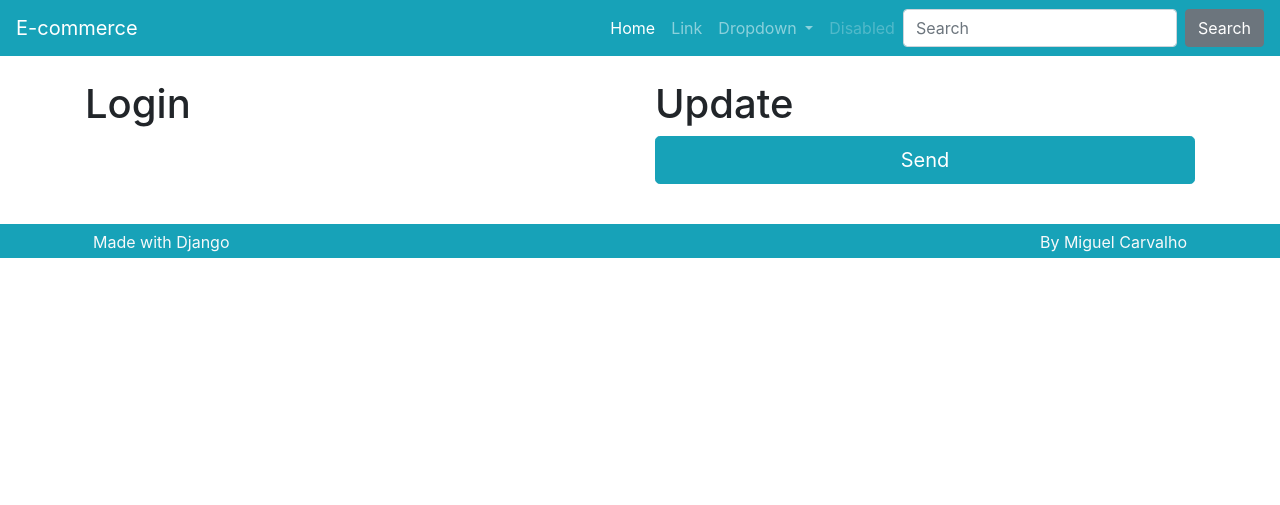
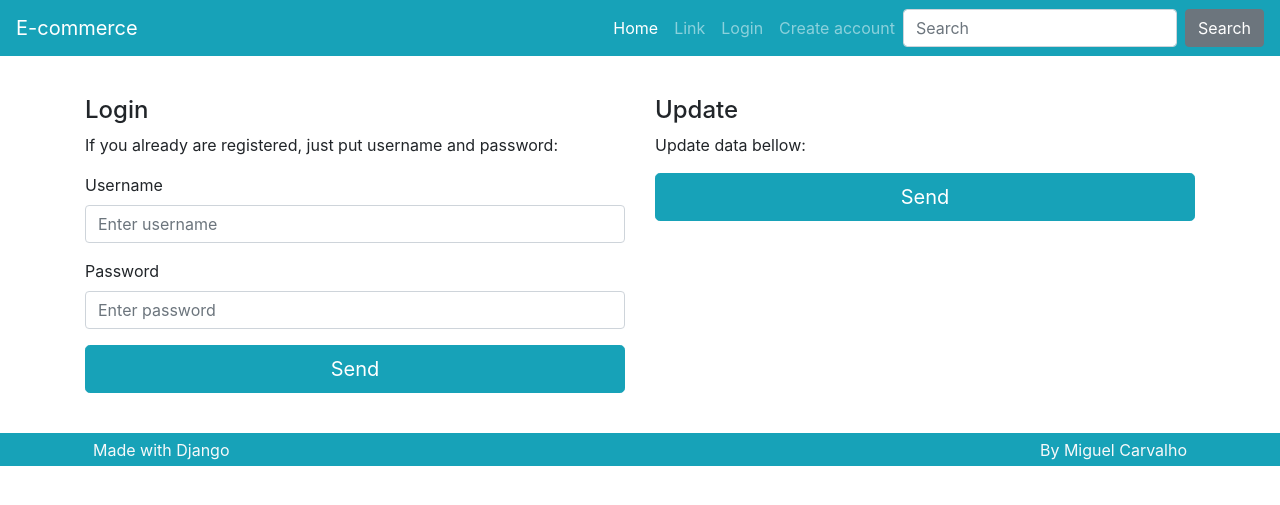
Before and after one commit to CR7sewey/ecommerce-django, a Django app: template profiles/templates/profiles/update.html in a window 1280 px wide. Shown: the top 505 px of the page. Run offline with Django 5.2, Linux system fonts and the light colour scheme; the template is opened without the code that fills it, so the values that code supplies are empty; some libraries are stand-ins or nearby versions.

Commit message:
Login and Logout

```diff
--- a/profiles/templates/profiles/create.html
+++ b/profiles/templates/profiles/create.html
@@ -4,13 +4,32 @@
 {% block content %}
 <div class="row">
     {% if not request.user.is_authenticated %}
-    <div class="col-lg">
-        <h1>Login</h1>
+    <div class="col-lg mt-3">
+        <h4>Login</h4>
+        <p>If you already are registered, just put username and password:</p>
+        <form method="POST" action="{% url "profiles:login" %}">
+            {% csrf_token %}
+            <div class="form-group">
+              <label for="username">Username</label>
+              <input type="text" name="username" class="form-control" id="username" aria-describedby="userHelp" placeholder="Enter username">
+              </div>
+              <div class="form-group">
+                <label for="password">Password</label>
+                <input type="password" name="password" class="form-control" id="password" placeholder="Enter password">
+              </div>
+              <div class="row">
+                <div class="col">
+                  <button class="btn btn-primary btn-block btn-lg" type="submit">Send</button>
+                </div>
+              </div>
+        </form>
     </div>
     {% endif %}
-    <div class="col-lg">
+    <div class="col-lg mt-3">
         {% block titleRegister %}
-        <h1>Register</h1>
+        <h4>Register</h4>
+        <p>If you are not registered, you can do it bellow:</p>
+
         {% endblock  %}
         <form method="POST" action="">
             {% csrf_token %}
--- a/profiles/templates/profiles/update.html
+++ b/profiles/templates/profiles/update.html
@@ -1,4 +1,6 @@
 {% extends "profiles/create.html" %}
 
 {% block titleRegister %}
-<h1>Update</h1>{% endblock titleRegister %}
+<h4>Update</h4>
+        <p>Update data bellow:</p>
+{% endblock titleRegister %}
--- a/templates/partials/_header.html
+++ b/templates/partials/_header.html
@@ -14,21 +14,29 @@
                 <li class="nav-item">
                     <a class="nav-link" href="#">Link</a>
                 </li>
+                {% if request.user.is_authenticated %}
                 <li class="nav-item dropdown">
                     <a class="nav-link dropdown-toggle" href="#" id="navbarDropdown" role="button"
                         data-toggle="dropdown" aria-haspopup="true" aria-expanded="false">
-                        Dropdown
+                        Profile
                     </a>
+
                     <div class="dropdown-menu" aria-labelledby="navbarDropdown">
-                        <a class="dropdown-item" href="#">Action</a>
-                        <a class="dropdown-item" href="#">Another action</a>
-                        <div class="dropdown-divider"></div>
-                        <a class="dropdown-item" href="#">Something else here</a>
-                    </div>
+                        <a class="dropdown-item" href="{% url "profiles:create" %}">Update</a>
+                        <a class="dropdown-item" href="{% url "profiles:logout" %}">Logout</a>
+                       </div>
+
+                </li>
+                {% else %}
+
+
+                <li class="nav-item">
+                    <a class="nav-link" href="{% url "profiles:create" %}">Login</a>
                 </li>
                 <li class="nav-item">
-                    <a class="nav-link disabled" href="#">Disabled</a>
+                    <a class="nav-link" href="{% url "profiles:create" %}">Create account</a>
                 </li>
+                {% endif %}
                 {% if request.session.cart %}
                 <li class="nav-item">
                     <a class="nav-link nav-cart-link active" href="{% url "product:cart" %}">
```
Also changed, not shown: profiles/views.py (+34 -9 lines), db.sqlite3.
